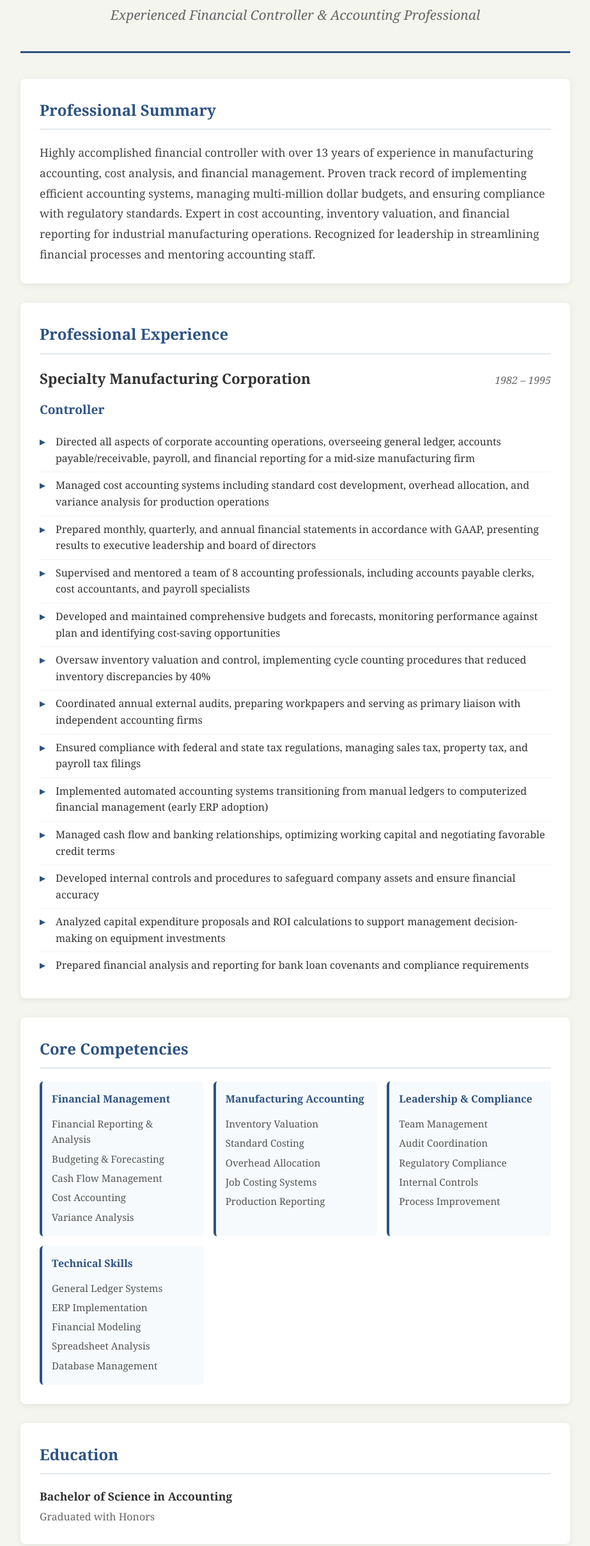
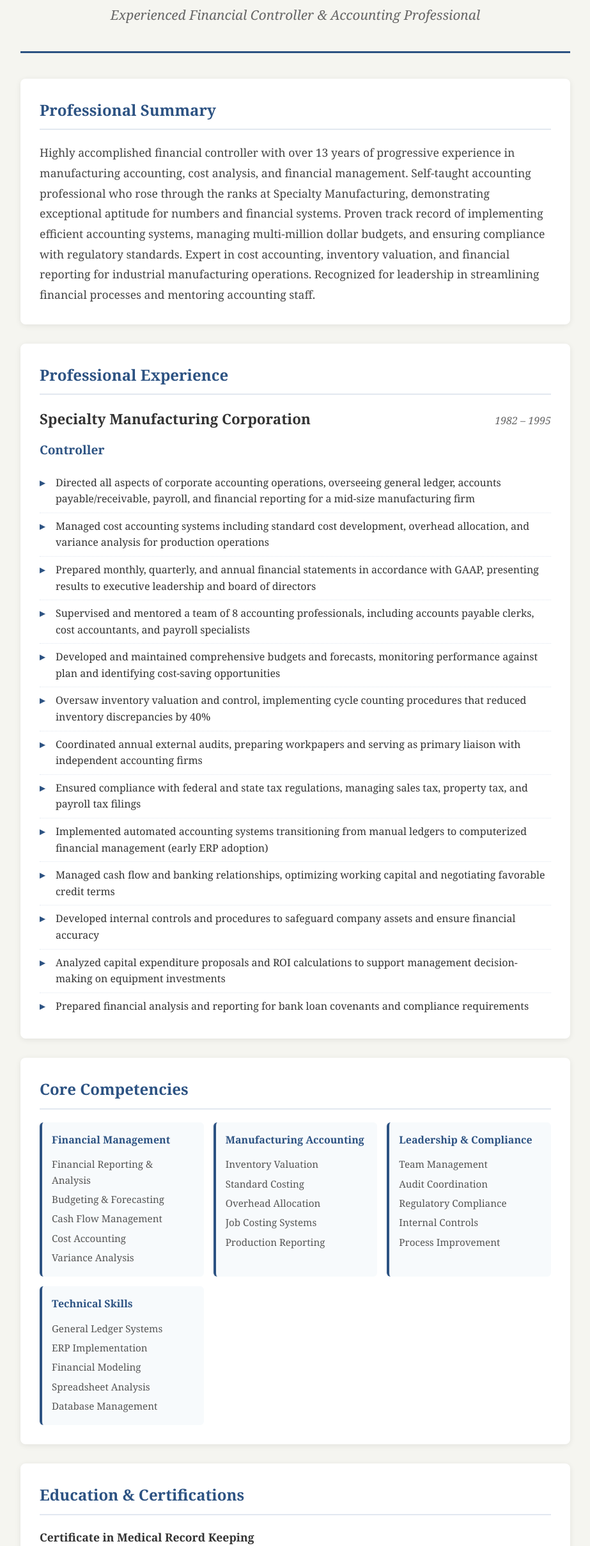
Before and after one commit to slammyslinker-sketch/slammyslinker-sketch.github.io, a plain HTML site: page lynda-cockerham/index.html in a window 1280 px wide. Shown: the part 155-2571 px from the top of the page at 64% size, without its empty margins (178-1101 px from the left). Drawn offline with Linux system fonts and the light colour scheme.

Commit message:
Update Lynda's education - medical record keeping certificate

```diff
--- a/lynda-cockerham/index.html
+++ b/lynda-cockerham/index.html
@@ -202,8 +202,9 @@
         <div class="section">
             <h2>Professional Summary</h2>
             <p class="summary">
-                Highly accomplished financial controller with over 13 years of experience in manufacturing accounting,
-                cost analysis, and financial management. Proven track record of implementing efficient accounting systems,
+                Highly accomplished financial controller with over 13 years of progressive experience in manufacturing accounting,
+                cost analysis, and financial management. Self-taught accounting professional who rose through the ranks at Specialty Manufacturing,
+                demonstrating exceptional aptitude for numbers and financial systems. Proven track record of implementing efficient accounting systems,
                 managing multi-million dollar budgets, and ensuring compliance with regulatory standards. Expert in cost
                 accounting, inventory valuation, and financial reporting for industrial manufacturing operations.
                 Recognized for leadership in streamlining financial processes and mentoring accounting staff.
@@ -283,9 +284,9 @@
         </div>
 
         <div class="section">
-            <h2>Education</h2>
-            <p style="font-size: 1.1rem; margin-bottom: 5px;"><strong>Bachelor of Science in Accounting</strong></p>
-            <p style="color: #666;">Graduated with Honors</p>
+            <h2>Education & Certifications</h2>
+            <p style="font-size: 1.1rem; margin-bottom: 5px;"><strong>Certificate in Medical Record Keeping</strong></p>
+            <p style="color: #666; margin-bottom: 15px;">Professional certification in healthcare documentation and records management</p>
         </div>
 
         <div class="contact-info">
```
